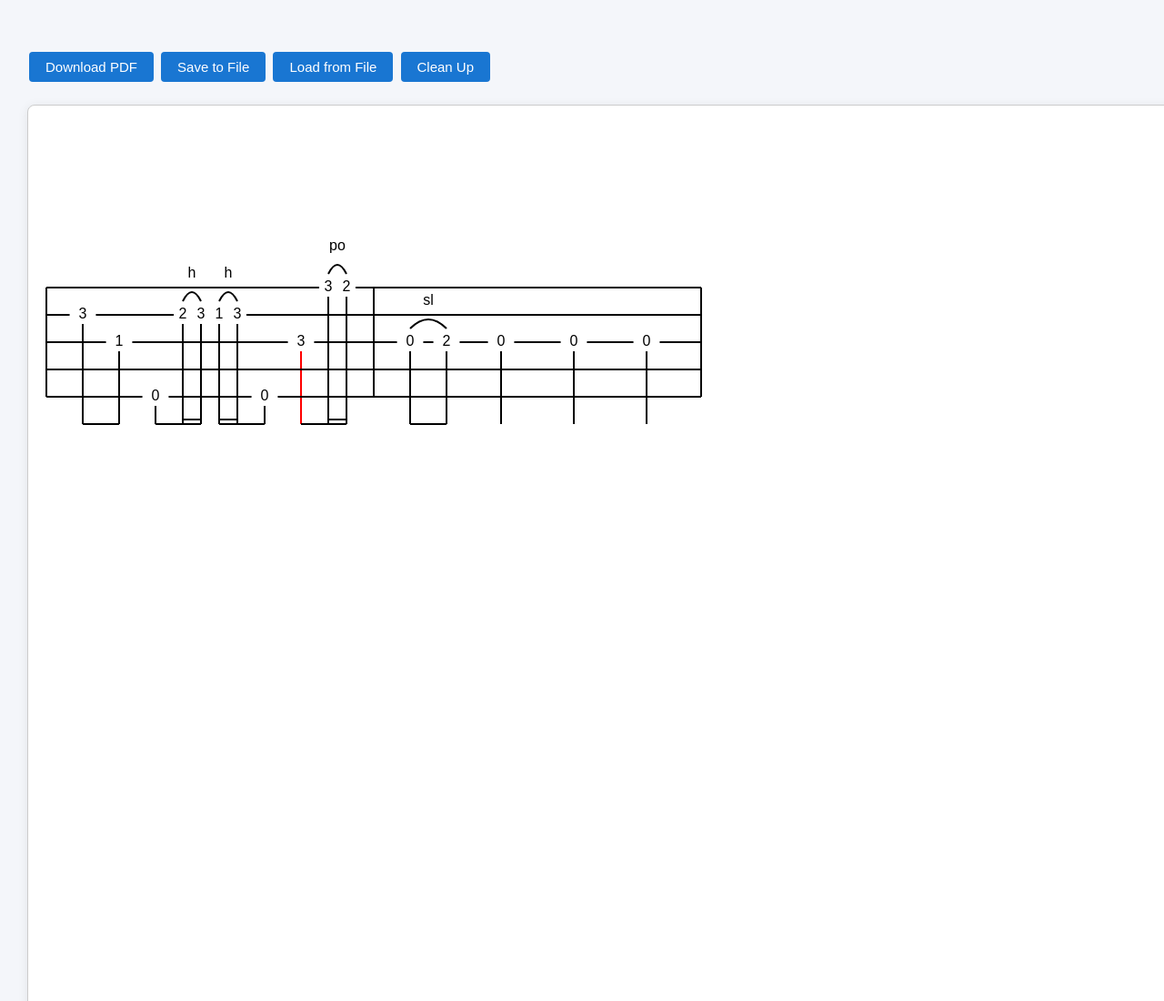
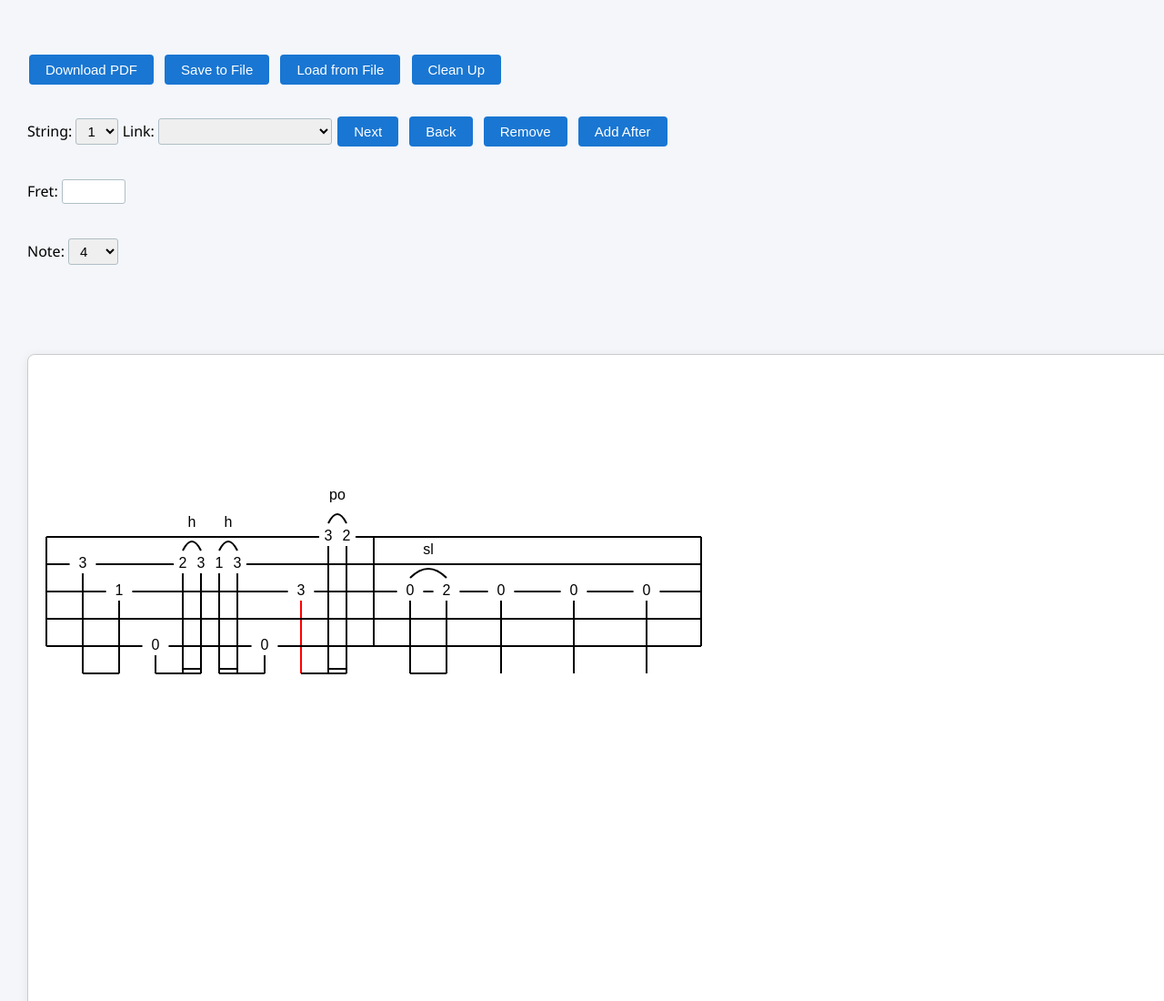
Before and after one commit to devwithahammer/banjo-tab, a plain HTML site: page index.html in a window 1280 px wide. Shown: the top 1100 px of the page at 91% size. Drawn offline with nearby package versions, Linux system fonts and the light colour scheme.

Commit message:
ditch modal
Signed-off-by: devwithahammer <devwithahammer@gmail.com>

```diff
--- a/banjo.css
+++ b/banjo.css
@@ -47,14 +47,14 @@ button:hover {
     font-weight: 500;
     color: #1976d2;
 }
-#stringModal input, #stringModal select {
+input, select {
     margin: 4px 0 12px 0;
     padding: 4px 8px;
     border-radius: 3px;
     border: 1px solid #b0bec5;
     font-size: 15px;
 }
-#stringModal button {
+button {
     margin-top: 8px;
     margin-right: 6px;
 }
--- a/banjo.js
+++ b/banjo.js
@@ -293,7 +293,7 @@ document.getElementById('noteSelect').value = noteValue;
         document.getElementById('linkSelect').value = linkValue;
 
         // Show modal
-        document.getElementById('stringModal').style.display = 'block';
+//        document.getElementById('stringModal').style.display = 'block';
         draw();
     });
 
--- a/index.html
+++ b/index.html
@@ -14,15 +14,6 @@
 <button id="cleanUpBtn">Clean Up</button>
 <input type="file" id="jsonFileInput" accept="application/json" style="display:none;">
 <br>
-<canvas id="myCanvas" width="1500" height="1000" style="border:1px solid #ccc;"></canvas>
-<br>
-
-<!-- Add this after your canvas in index.html -->
-<br>
-
-
-<pre id="jsonBox" style="background:#f8f8f8; border:1px solid #ccc; padding:10px; max-width:1200px; overflow:auto;"></pre>
-<div id="stringModal" style="display:none; position:fixed; top:40%; left:50%; transform:translate(-50%,-50%); background:#fff; border:1px solid #333; padding:20px; z-index:1000;">
 <br>
 <label for="stringSelect">String:</label>
 <select id="stringSelect">
@@ -32,6 +23,18 @@
     <option value="4">4</option>
     <option value="5">5</option>
 </select>
+<label for="linkSelect">Link:</label>
+<select id="linkSelect">
+    <option value=""></option>
+    <option value="sl">Slide from previous</option>
+    <option value="h">Hammer from previous</option>
+    <option value="po">PUll off from previous</option>
+</select>
+<button id="nextElementBtn">Next</button>
+<button id="backElementBtn">Back</button>
+<button id="removeElementBtn">Remove</button>
+<!-- Add this before the Close button in #stringModal -->
+<button id="afterElementBtn">Add After</button>
 <br>
 <br>
 <label for="fretInput">Fret:</label>
@@ -46,21 +49,23 @@
 </select>
 <br>
 <br>
-    <label for="linkSelect">Link:</label>
-    <select id="linkSelect">
-        <option value=""></option>
-        <option value="sl">Slide from previous</option>
-        <option value="h">Hammer from previous</option>
-        <option value="po">PUll off from previous</option>
-    </select>
+
 <br>
 <br>
+<canvas id="myCanvas" width="1500" height="1000" style="border:1px solid #ccc;"></canvas>
+<br>
+
+<!-- Add this after your canvas in index.html -->
+<br>
+
+
+<pre id="jsonBox" style="background:#f8f8f8; border:1px solid #ccc; padding:10px; max-width:1200px; overflow:auto;"></pre>
+<div id="stringModal" style="display:none; position:fixed; top:40%; left:50%; transform:translate(-50%,-50%); background:#fff; border:1px solid #333; padding:20px; z-index:1000;">
+    <br>
+
+
     <!-- Add this before the Close button in #stringModal -->
-    <button id="nextElementBtn">Next</button>
-    <button id="backElementBtn">Back</button>
-    <button id="removeElementBtn">Remove</button>
-    <!-- Add this before the Close button in #stringModal -->
-    <button id="afterElementBtn">Add After</button>
+
     <button onclick="document.getElementById('stringModal').style.display='none'">Close</button>
 </div>
 <script type="application/json" id="banjo-tab">
```
Lines whose indentation alone changed are shown as unchanged.
